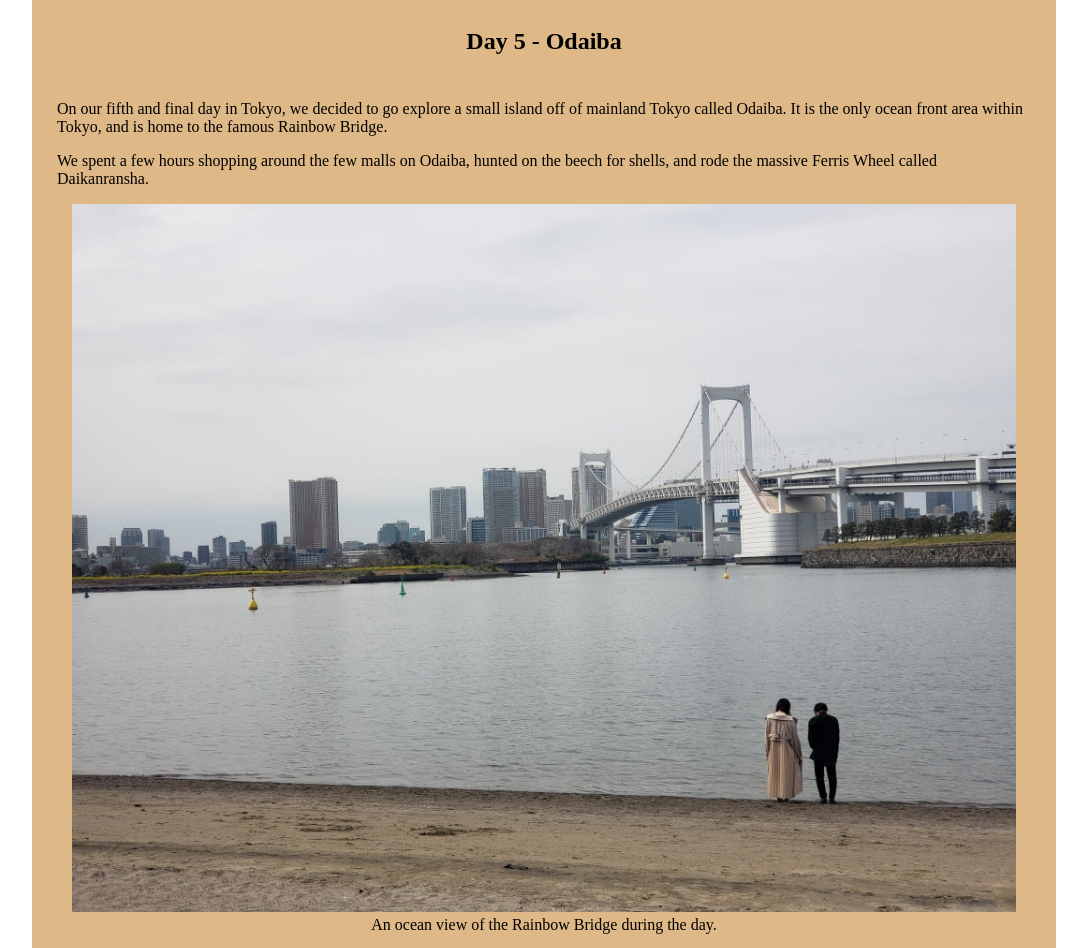
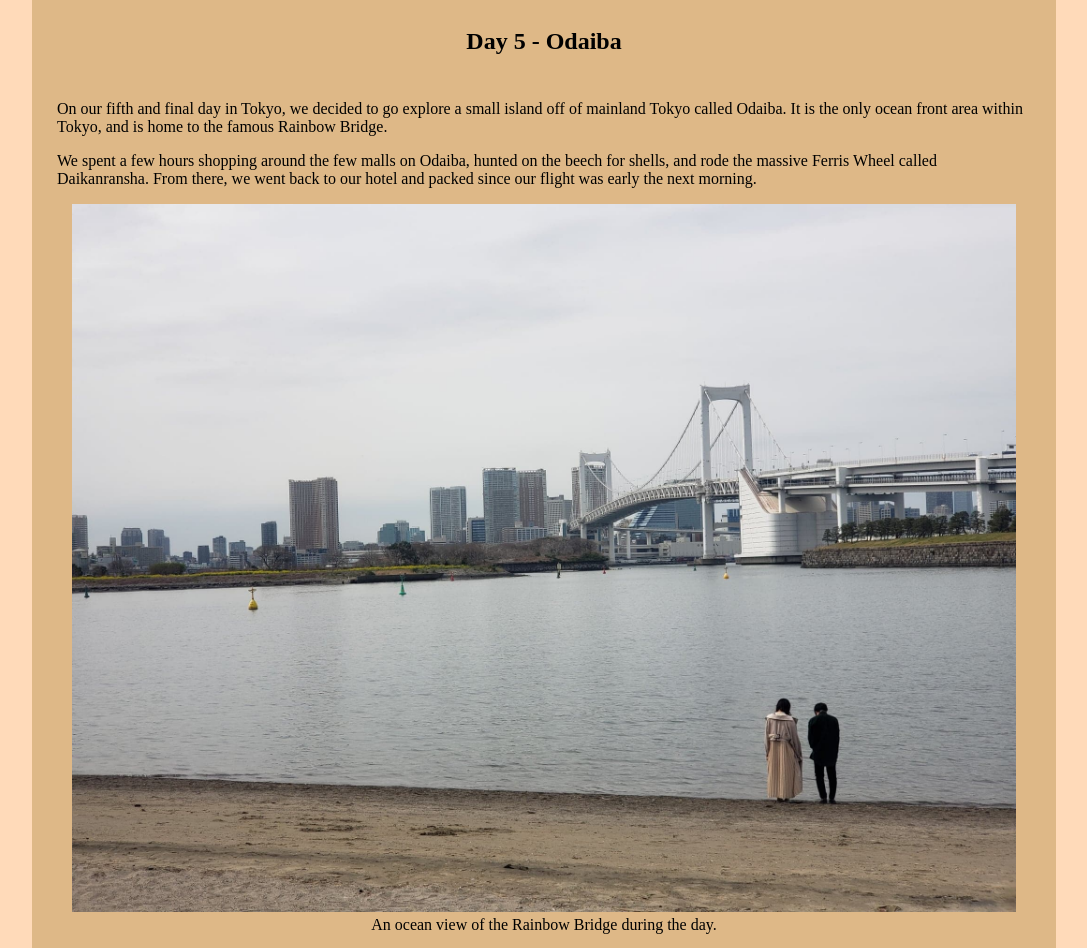
Before and after one commit to STL-LC101-Sept-22/js-assignment-4-html-me-something-grayzachary1994, a website: page index.html in a window 1280 px wide. Shown: the part 7636-8584 px from the top of the page, without its empty margins (96-1183 px from the left). Drawn offline with Linux system fonts and the light colour scheme.

Commit message:
Final changes to get it to pass autograder. Added another section.

```diff
--- a/index.html
+++ b/index.html
@@ -144,7 +144,7 @@
                   called Odaiba. It is the only ocean front area within Tokyo, and is home to the famous Rainbow Bridge.
                </p>
                <p> We spent a few hours shopping around the few malls on Odaiba, hunted on the beech for shells, and
-                  rode the massive Ferris Wheel called Daikanransha.</p>
+                  rode the massive Ferris Wheel called Daikanransha. From there, we went back to our hotel and packed since our flight was early the next morning.</p>
                <figure>
                   <img id="rainbowBridge" src="images/bridge.jpg">
                   <figcaption>An ocean view of the Rainbow Bridge during the day.</figcaption>
--- a/styles.css
+++ b/styles.css
@@ -15,6 +15,7 @@ img{
 body{
     margin: 8px;
     display: block;
+    background-color: peachpuff;
 }
 main{
     width:100%;
```
Also changed, not shown: 1 other file.
